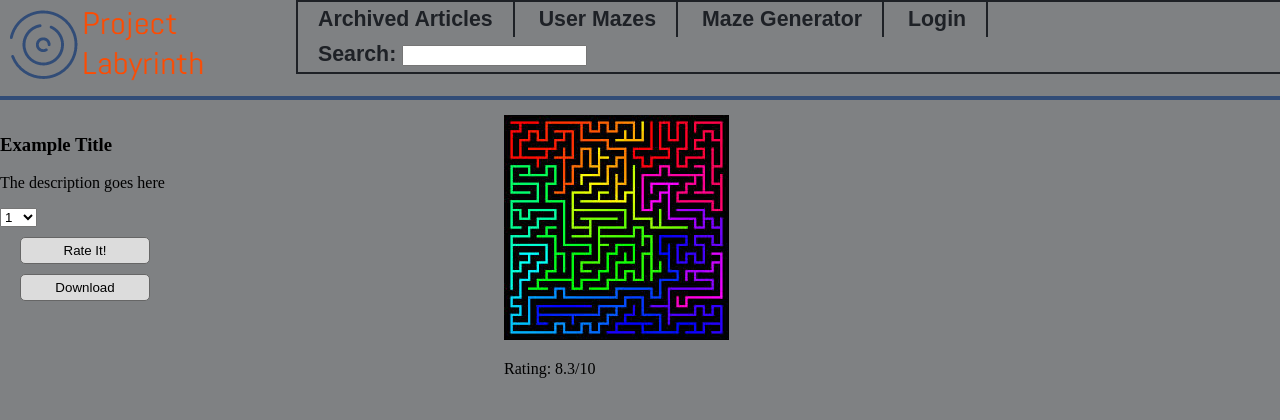
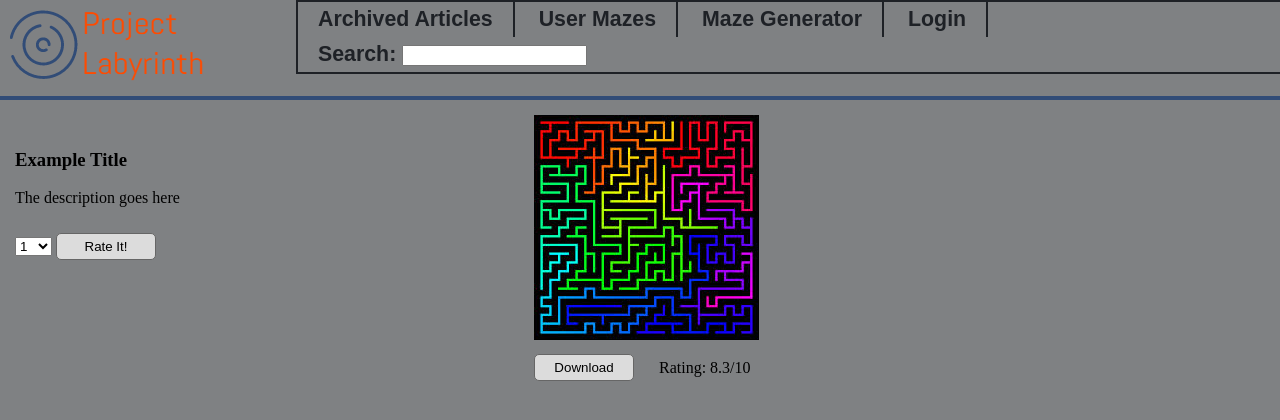
Before and after one commit to knispeja/ProjectLabyrinth, a web app: file mazeView.html in a window 1280 px wide. Shown: the top 420 px of the page. Run offline with its HTML, style and script files only (its server is not run), Linux system fonts and the light colour scheme.

Commit message:
fixed up mazeView a little more

```diff
--- a/css/mazeView.css
+++ b/css/mazeView.css
@@ -6,20 +6,24 @@
     display: inline-block;
     vertical-align: top;
     width: 500px;
+    margin: 15px;
 }
 
 .btn {
-    padding:5px;
+    padding: 5px;
     background-color: #dcdcdc;
     border: 1px solid #666;
     border-radius: 5px;
     color:#000;
     text-decoration:none;
-    margin: 10px 10px 0px 20px;
-    display: block;
-    width: 130px;
+    margin: 10px 10px 0px 0px;
+    display: inline-block;
+    width: 100px;
 }
 
-#ratings {
-    display: inline-block;
+#rating {
+    float: right;
+    margin: 15px 0px 0px 0px;
+    vertical-align: middle;
+    width: 100px;
 }
--- a/mazeView.html
+++ b/mazeView.html
@@ -31,12 +31,12 @@
 				</select>
 				<button class="btn" id="submit" type="button">Rate It!</button>
 			</form>
-			<button class="btn" id="download" type="button">Download</button>
 		</div>
 		<div id="pictureAndRating">
 			<div id="mazeImage">
-				<img class="mazePic" src="images/example.jpg" alt="Picture goes here">
-				<p id="rating"> Rating: 8.3/10 </p>
+				<img class="mazePic" src="images/example.jpg" alt="Picture goes here"><br \>
+				<button class="btn" id="download" type="button">Download</button>
+				<span><p id="rating"> Rating: 8.3/10 </p></span>
 			</div>
 		</div>
 	</div>
```
